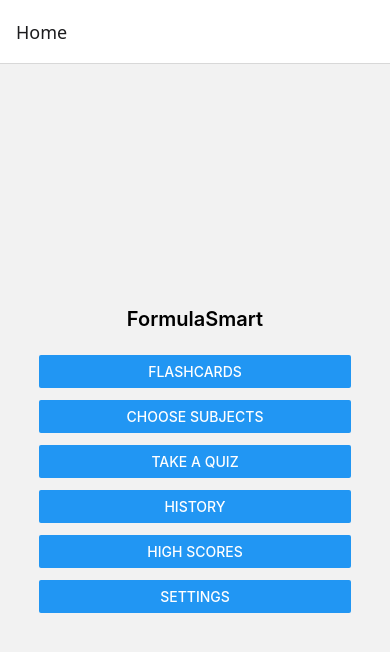
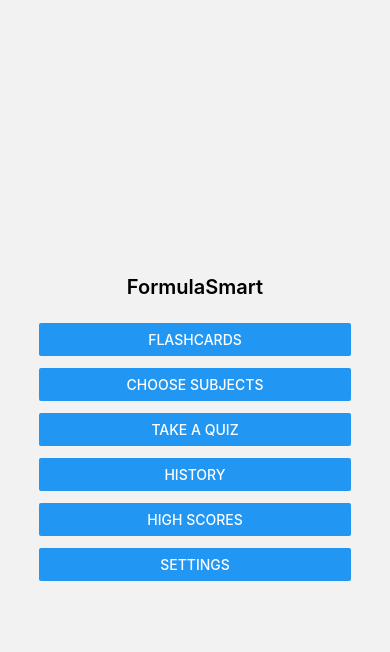
Before and after one commit to Relie28/FormulaSmart, a React Native app: screen /Home in a window 390 px wide. Shown: the top 652 px of the page. Built offline with nearby package versions, Linux system fonts and the light colour scheme.

Commit message:
chore: hide header on Home screen (headerShown: false)

```diff
--- a/src/navigation/AppNavigator.tsx
+++ b/src/navigation/AppNavigator.tsx
@@ -25,7 +25,7 @@ export default function AppNavigator() {
   return (
     <NavigationContainer>
       <Stack.Navigator>
-        <Stack.Screen name="Home" component={Home} />
+        <Stack.Screen name="Home" component={Home} options={{ headerShown: false }} />
         <Stack.Screen name="Subjects" component={Subjects} />
         <Stack.Screen name="Flashcards" component={Flashcards} />
         <Stack.Screen name="Quiz" component={Quiz} />
```
